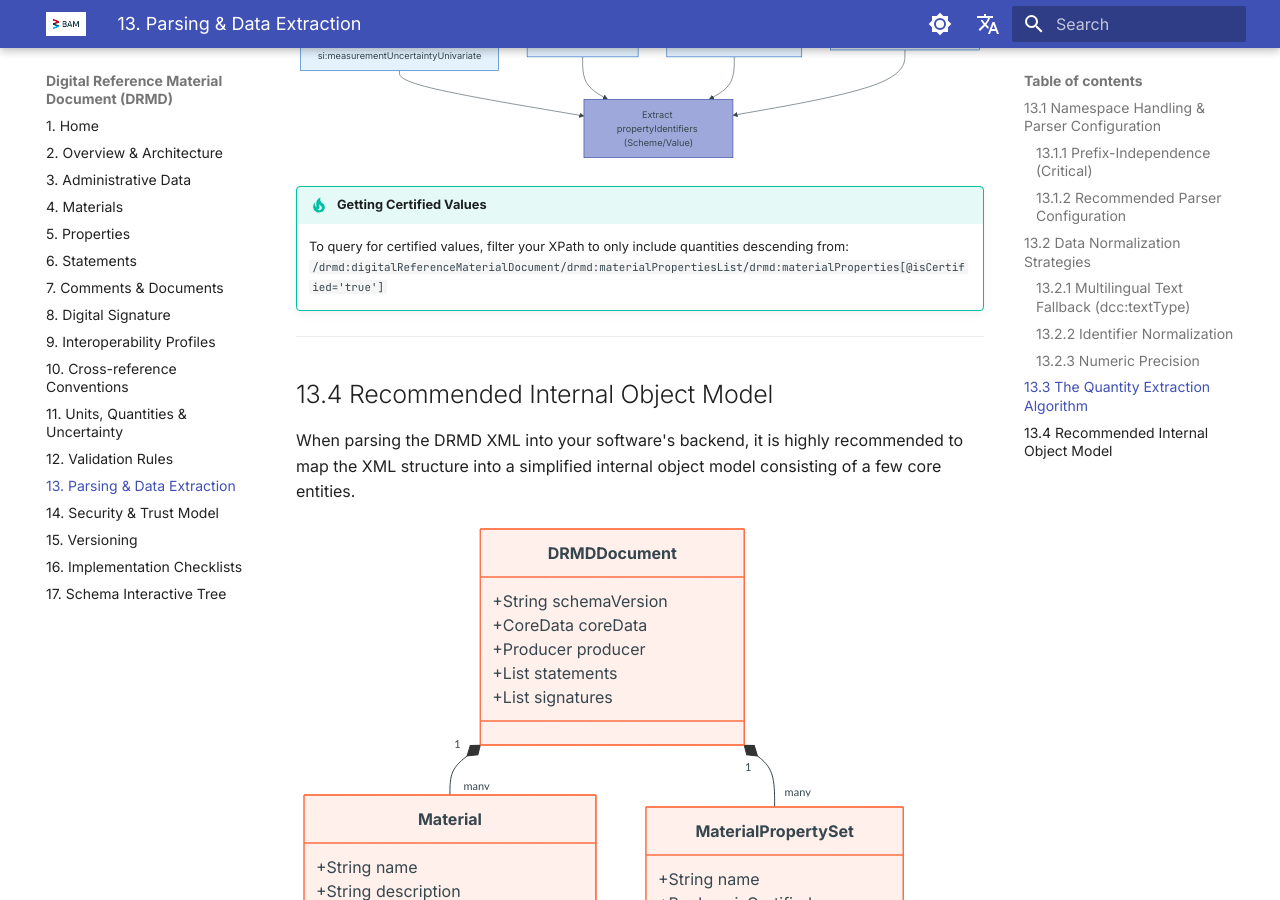
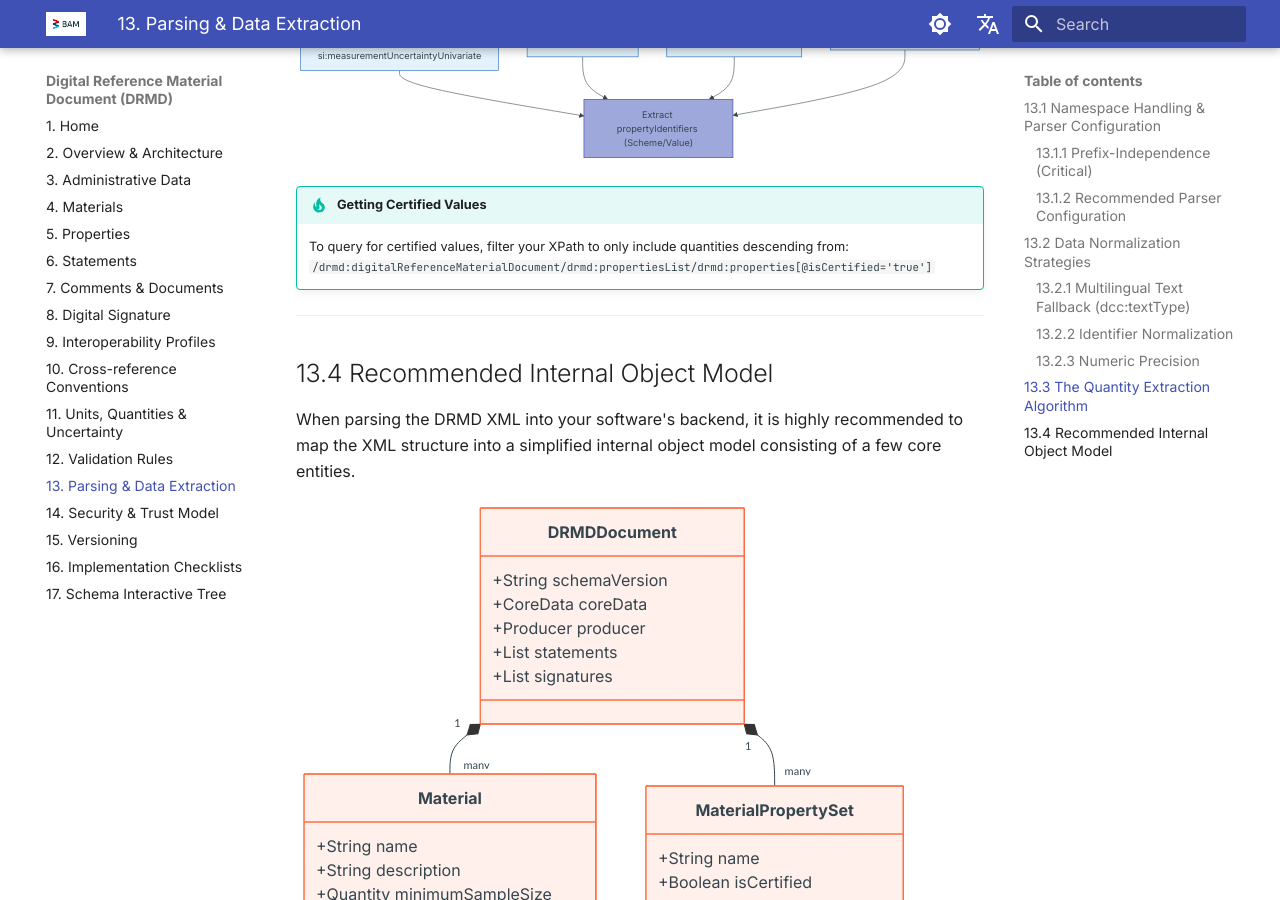
Before and after one commit to punitharumilli/DRMD_Schema, an MkDocs documentation site: the page built from docs/parsing_guide.md, in a window 1280 px wide and 900 px high, scrolled down 2249 px. Built offline with MkDocs 1.6.1 and Material for MkDocs 9.7.7, drawn with Linux system fonts in a browser that asks for light colours; comment, search, counter and statistics services are not loaded.

Commit message:
material is removed from properties

```diff
--- a/docs/parsing_guide.md
+++ b/docs/parsing_guide.md
@@ -76,7 +76,7 @@
 
 !!! tip "Getting Certified Values"
     To query for certified values, filter your XPath to only include quantities descending from:
-    `/drmd:digitalReferenceMaterialDocument/drmd:materialPropertiesList/drmd:materialProperties[@isCertified='true']`
+    `/drmd:digitalReferenceMaterialDocument/drmd:propertiesList/drmd:properties[@isCertified='true']`
 
 ---
 
```
Also changed, not shown: docs/architecture.md (+1 -1 lines), docs/checklists.md (+1 -1 lines), docs/materials.md (+1 -1 lines), site/architecture/index.html, site/checklists/index.html, site/materials/index.html, site/parsing_guide/index.html, site/search/search_index.json, site/sitemap.xml, 1 other file.
